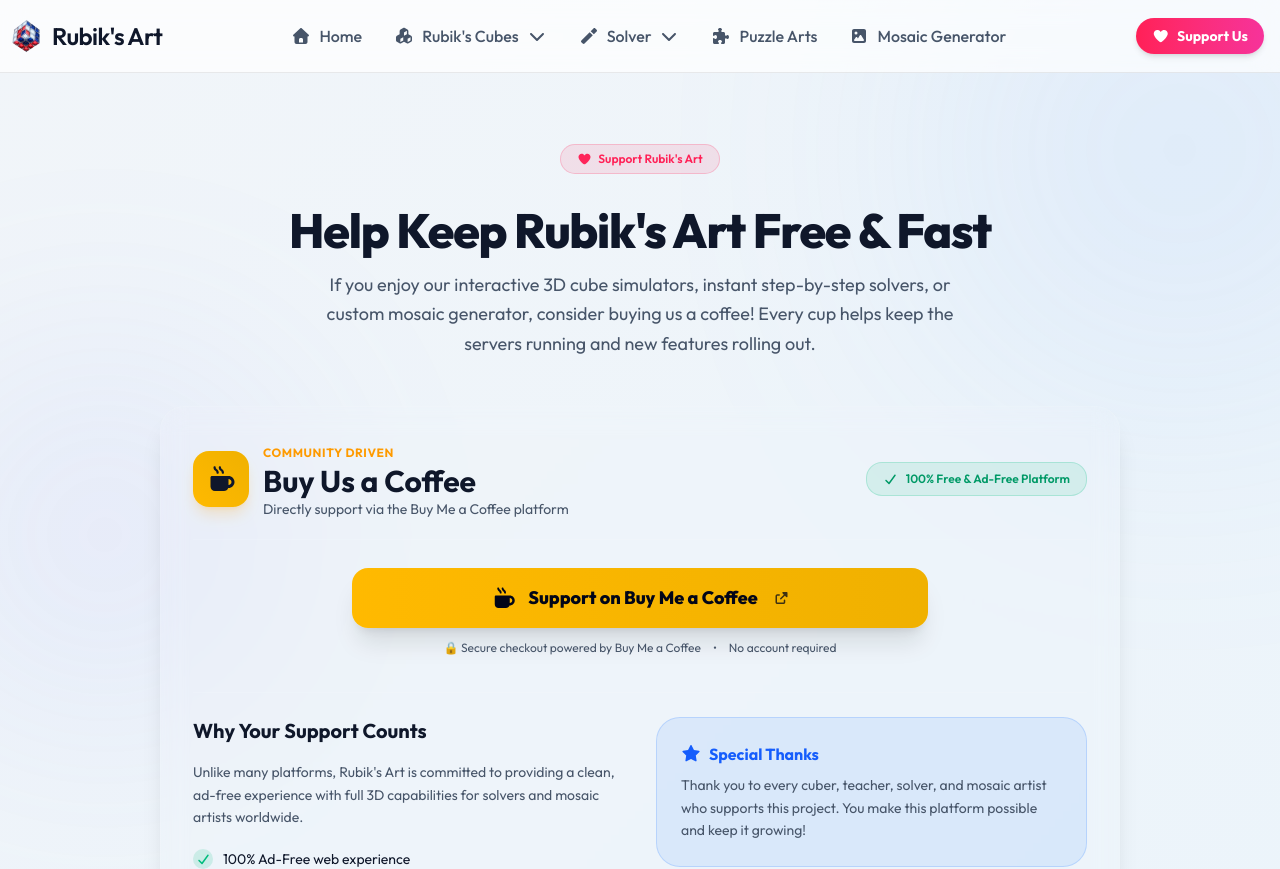
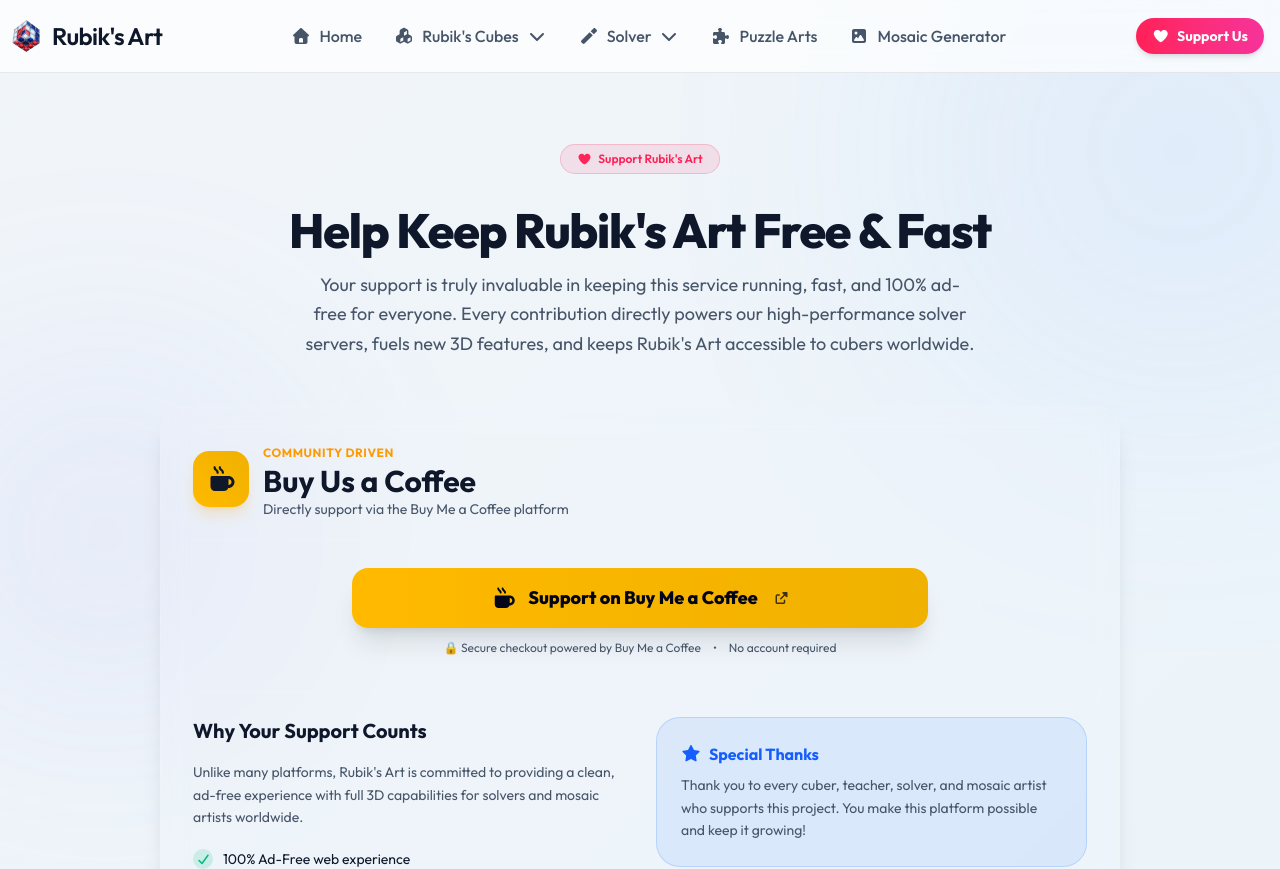
Before and after one commit to LakshanGunarathna/rubiks-art, a React (Vite) app: page /donate in a window 1280 px wide. Shown: the top 869 px of the page. Built offline with nearby package versions, Linux system fonts and the light colour scheme.

Commit message:
modify the support us page

```diff
--- a/src/pages/SupportUs.tsx
+++ b/src/pages/SupportUs.tsx
@@ -89,7 +89,7 @@
             className="text-base sm:text-lg max-w-2xl mx-auto leading-relaxed"
             style={{ color: 'var(--text-secondary)' }}
           >
-            If you enjoy our interactive 3D cube simulators, instant step-by-step solvers, or custom mosaic generator, consider buying us a coffee! Every cup helps keep the servers running and new features rolling out.
+            Your support is truly invaluable in keeping this service running, fast, and 100% ad-free for everyone. Every contribution directly powers our high-performance solver servers, fuels new 3D features, and keeps Rubik's Art accessible to cubers worldwide.
           </p>
         </div>
 
@@ -114,10 +114,7 @@
               </div>
             </div>
 
-            <div className="flex items-center gap-2 px-4 py-2 rounded-2xl bg-emerald-500/10 border border-emerald-500/20 text-emerald-600 dark:text-emerald-400 text-xs font-semibold self-start sm:self-auto">
-              <FontAwesomeIcon icon={faCheck} />
-              <span>100% Free & Ad-Free Platform</span>
-            </div>
+
           </div>
 
           {/* Top Center: Prominent Buy Me a Coffee CTA Button */}
```
Also changed, not shown: 1 other file (tests, documents, lock files or other folders).
